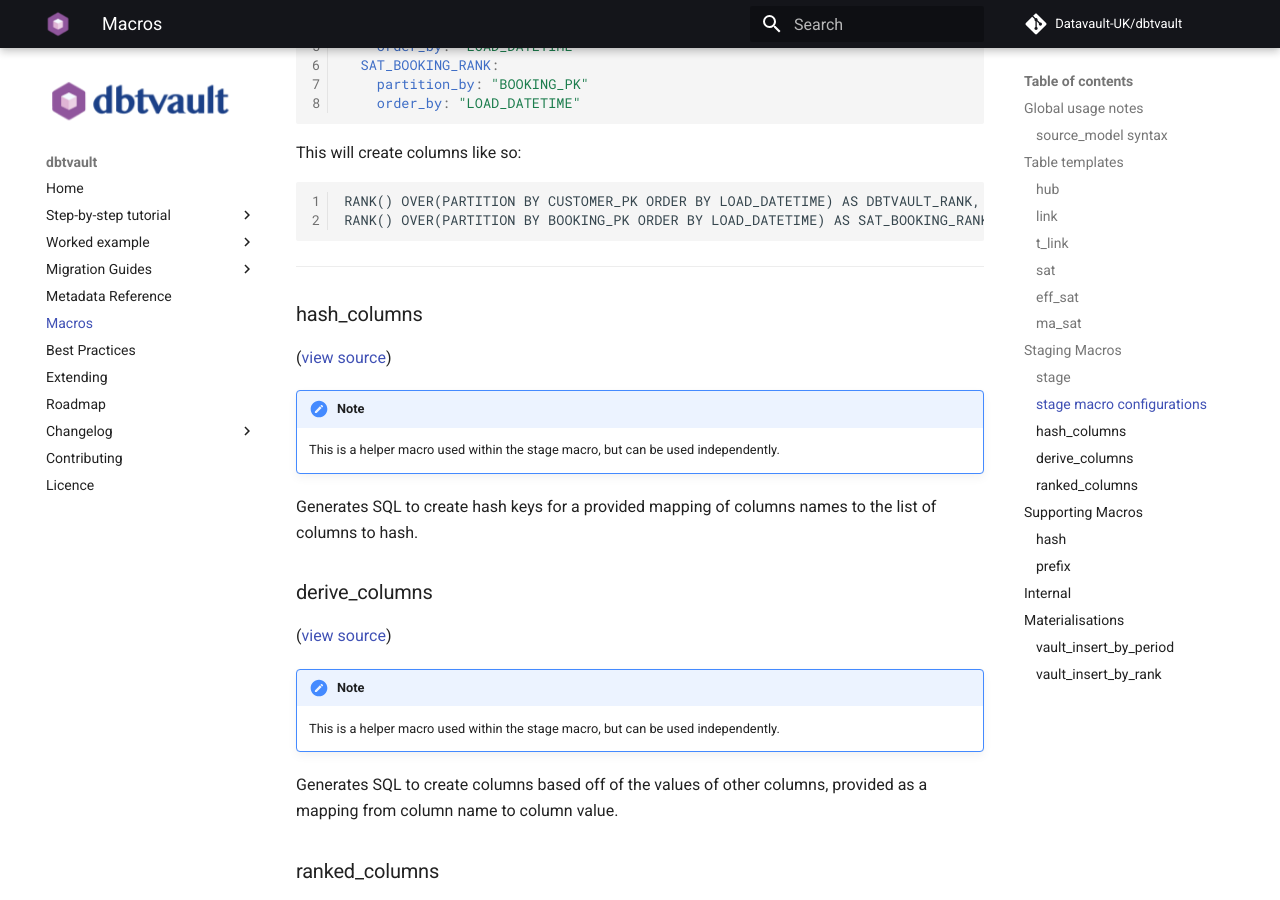
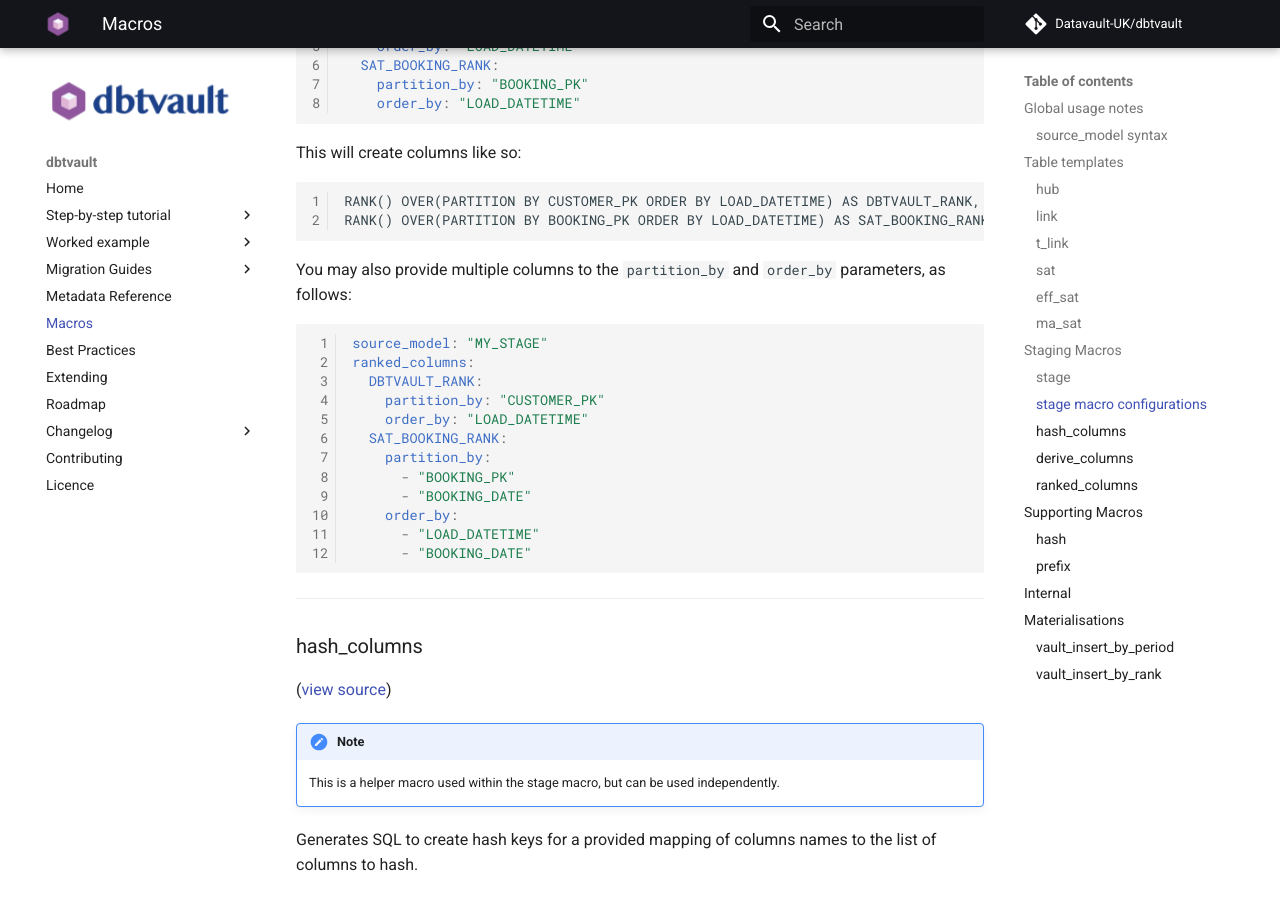
Before and after one commit to Datavault-UK/automate-dv-docs, an MkDocs documentation site: the page built from docs/macros.md, in a window 1280 px wide and 900 px high, scrolled down 14884 px. Built offline with MkDocs 1.6.1 and Material for MkDocs 9.7.7, drawn with Linux system fonts in a browser that asks for light colours; comment, search, counter and statistics services are not loaded.

Commit message:
Highlighting fix and multi-col rank columns info

````diff
--- a/docs/macros.md
+++ b/docs/macros.md
@@ -1371,7 +1371,7 @@
 
 === "Snowflake"
 
-```yaml hl_lines="5 14"
+```yaml hl_lines="3 12"
 source_model: "MY_STAGE"
 derived_columns:
   CUSTOMER_DOB_UK: "TO_VARCHAR(CUSTOMER_DOB::date, 'DD-MM-YYYY')"
@@ -1628,6 +1628,24 @@
 RANK() OVER(PARTITION BY BOOKING_PK ORDER BY LOAD_DATETIME) AS SAT_BOOKING_RANK
 ```
 
+You may also provide multiple columns to the `partition_by` and `order_by` parameters, as follows:
+
+```yaml
+source_model: "MY_STAGE"
+ranked_columns:
+  DBTVAULT_RANK:
+    partition_by: "CUSTOMER_PK"
+    order_by: "LOAD_DATETIME"
+  SAT_BOOKING_RANK:
+    partition_by:
+      - "BOOKING_PK"
+      - "BOOKING_DATE"
+    order_by:
+      - "LOAD_DATETIME"
+      - "BOOKING_DATE"
+```
+
+
 ___
 
 ### hash_columns
````
